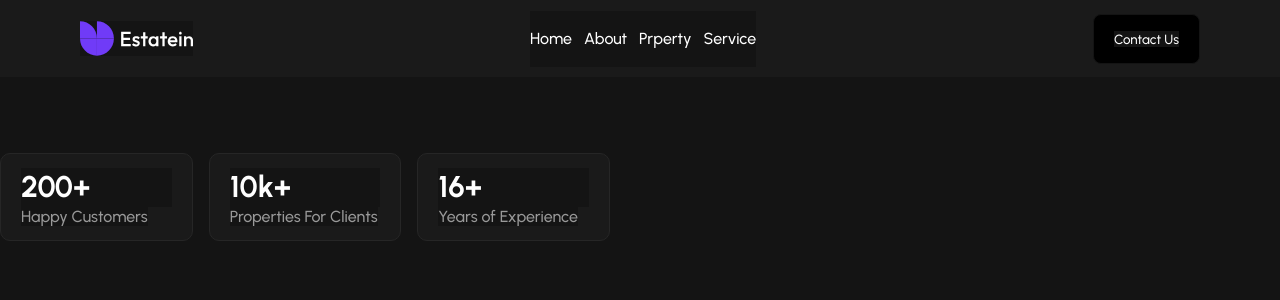
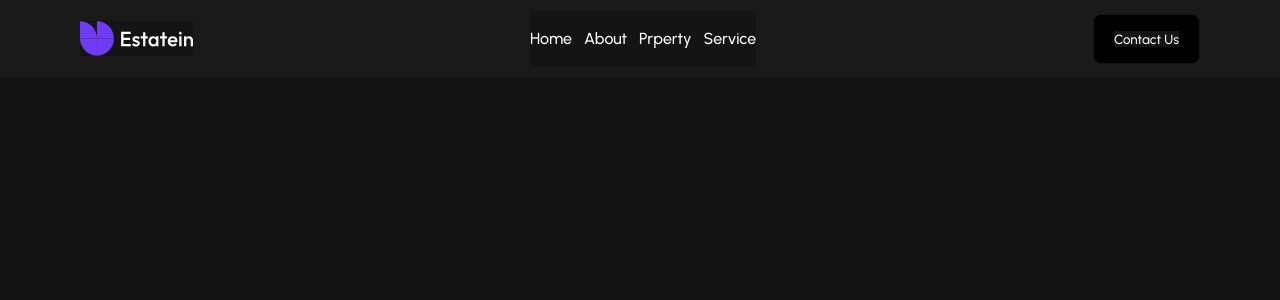
Before and after one commit to maya-farha/Real-Estate-Business-Website, a React (Vite) app: page / in a window 1280 px wide. Shown: the top 300 px of the page. Built offline with nearby package versions, Linux system fonts and the light colour scheme.

Commit message:
component

```diff
--- a/src/App.jsx
+++ b/src/App.jsx
@@ -5,7 +5,7 @@ import About from "./pages/AboutUs/About";
 import Prperty from "./pages/Property/Property";
 import Service from "./pages/Services/Service";
 import Contact from "./pages/Contact/Contact";
-import TextContainer from "./componants/TextContainer/TextContainer";
+import TextContainer from "./components/TextContainer/TextContainer";
 
 import NavBar from "./components/NavBar/NavBar";
 
@@ -30,11 +30,6 @@ function App() {
         <Route path="/service" element={<Service />}></Route>
         <Route path="/contact" element={<Contact />}></Route>
       </Routes>
-      <div className="subContainer">
-        <TextContainer heading ="200+" Paragraph ="Happy Customers"/>
-        <TextContainer heading ="10k+" Paragraph ="Properties For Clients"/>
-        <TextContainer heading ="16+" Paragraph ="Years of Experience"/>
-      </div>
     </>
   );
 }
--- a/src/index.css
+++ b/src/index.css
@@ -7,7 +7,7 @@
 }
 
 /* general classes */
-
+/* font size*/
 .msFontSize20 {
   font-size: 20px;
 }
```
Also changed, not shown: src/components/TextContainer/TextContainer.css (renamed from src/componants/TextContainer/TextContainer.css), src/components/TextContainer/TextContainer.jsx (renamed from src/componants/TextContainer/TextContainer.jsx).
